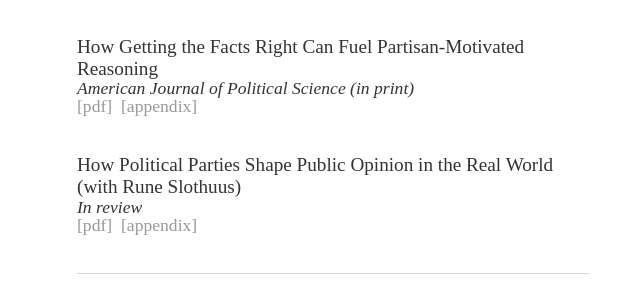
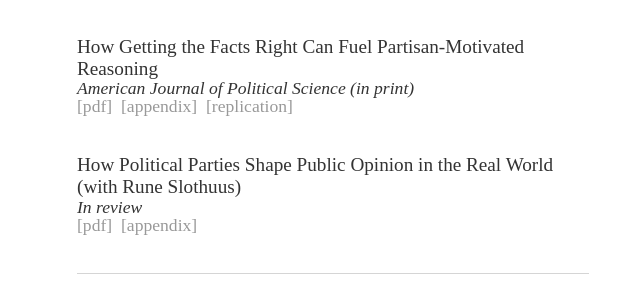
Before and after one commit to mbisgaard/mbisgaard.github.io, a Jekyll site: the page built from research/index.html, in a window 1280 px wide. Shown: the part 605-893 px from the top of the page, without its empty margins (307-947 px from the left). Built offline with Jekyll 4.4.1, drawn with Linux system fonts in a browser that asks for light colours.

Commit message:
Update index.html

```diff
--- a/research/index.html
+++ b/research/index.html
@@ -36,7 +36,8 @@ title: mbisgaard::research
 	<pentry>How Getting the Facts Right Can Fuel Partisan-Motivated Reasoning</pentry><br>
 	<p1><i>American Journal of Political Science (in print)</i>
 	<br><a href="https://www.dropbox.com/s/edfp81vay80z7sy/newevidence-MB.pdf?dl=0">[pdf]</a>
-	&nbsp;<a href="https://www.dropbox.com/sh/ouoqjg1h051m4qc/AACQ9Wz8cX7brJcnS6GUuH5Wa?dl=0">[appendix]</a></p1>
+	&nbsp;<a href="https://www.dropbox.com/sh/ouoqjg1h051m4qc/AACQ9Wz8cX7brJcnS6GUuH5Wa?dl=0">[appendix]</a>
+	&nbsp;<a href="https://dataverse.harvard.edu/dataset.xhtml?persistentId=doi:10.7910/DVN/FTFJTV">[replication]</a></p1><br></p1>
 
 	<p>&nbsp;</p>
 
```
